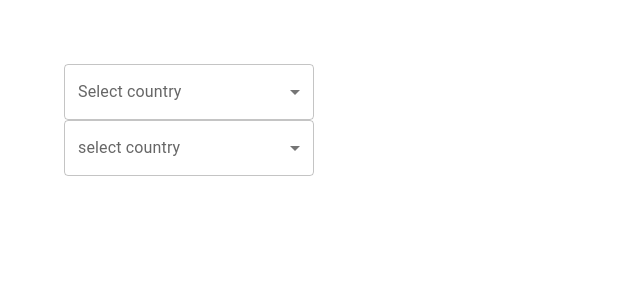
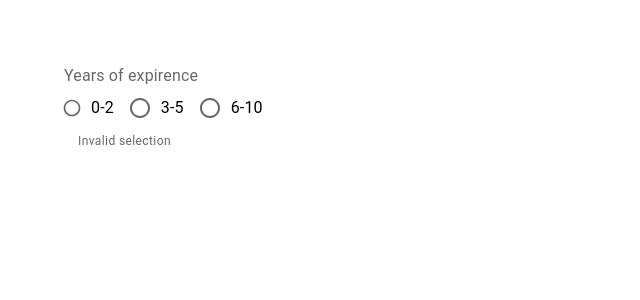
Before and after one commit to Vishalk29/MaterialUi-Learning, a React (Create React App) app in the folder matarialui-demo/: page / in a window 1280 px wide. Shown: the top 300 px of the page, without its empty margins (0-640 px from the left). Built offline with nearby package versions, Linux system fonts and the light colour scheme.

Commit message:
Learned about the Radio button and used some component in that and formlabel ID and RadioGroup aria-label name should be same

```diff
--- a/matarialui-demo/src/App.tsx
+++ b/matarialui-demo/src/App.tsx
@@ -1,5 +1,6 @@
 import './App.css';
-import MuiSelect from './Component/MuiSelect';
+import MuiRadio from './Component/MuiRadio';
+// import MuiSelect from './Component/MuiSelect';
 // import MuiButton from './Component/MuiButton';
 // import MuiTextField from './Component/MuiTextField';
 // import MuiTypography from './Component/MuiTypography';
@@ -10,7 +11,8 @@
       {/* <MuiTypography /> */}
       {/*<MuiButton />*/}
       {/* <MuiTextField /> */}
-      <MuiSelect />
+      {/* <MuiSelect /> */}
+      <MuiRadio />
     </div>
   );
 }
--- /dev/null
+++ b/matarialui-demo/src/Component/MuiRadio.tsx
@@ -0,0 +1,27 @@
+import { Box, FormControl, FormLabel, FormControlLabel, RadioGroup, Radio, FormHelperText } from "@mui/material"
+import React, { useState } from "react"
+const MuiRadio = () => {
+    const [value, setValue] = useState('');
+    console.log({ value })
+    const handleChange = (event: React.ChangeEvent<HTMLInputElement>) => {
+        setValue(event.target.value)
+    }
+    //    Taking the example of selecting the number of year expirence in industry
+    return (
+        <Box>
+            <FormControl>
+                <FormLabel id="job-expirence-group-lable">
+                    Years of expirence
+                </FormLabel>
+                <RadioGroup name='job-expirence-group' aria-label="job-expirence-group-lable" value={value} onChange={handleChange} row>
+                    <FormControlLabel control={<Radio size="small" color="secondary" />} label='0-2' value='0-2' />
+                    <FormControlLabel control={<Radio />} label='3-5' value='3-5' />
+                    <FormControlLabel control={<Radio />} label='6-10' value='6-10' />
+                </RadioGroup>
+                <FormHelperText>Invalid selection</FormHelperText>
+            </FormControl>
+        </Box>
+    )
+}
+
+export default MuiRadio
```
